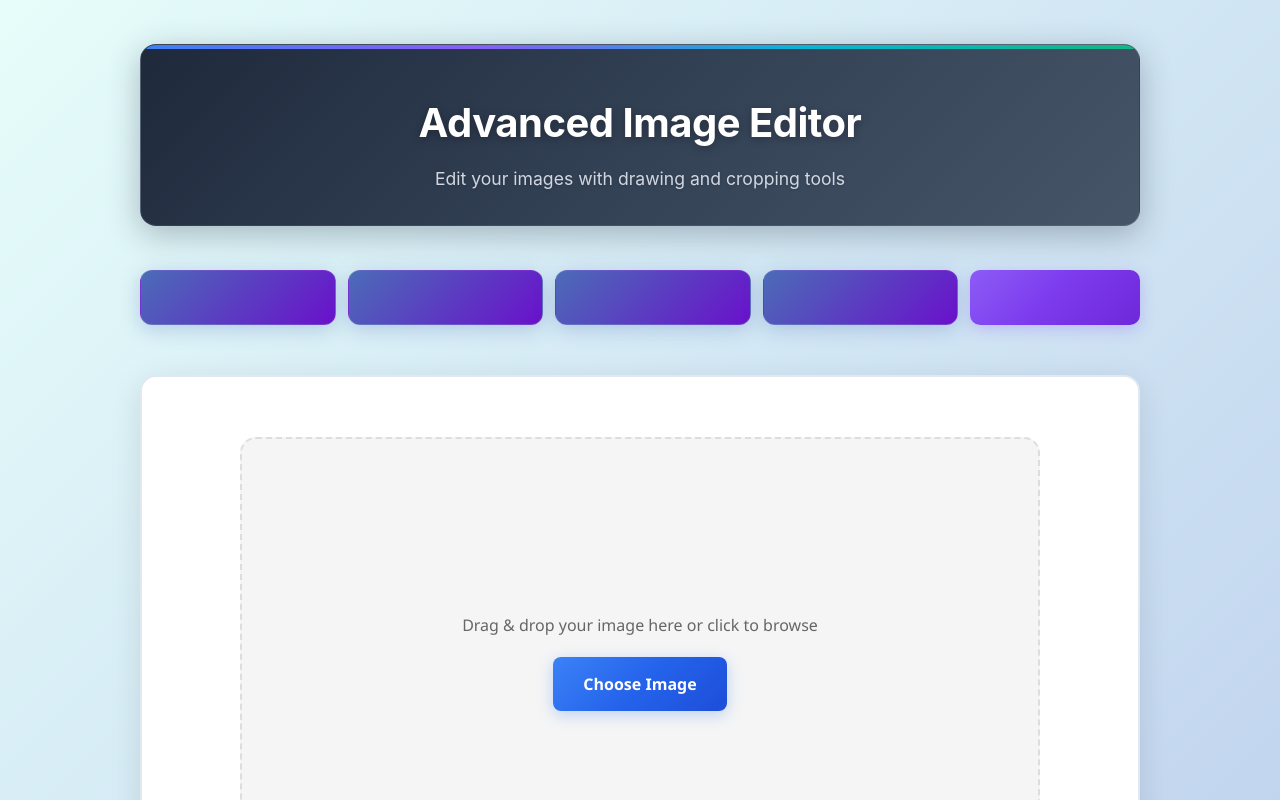
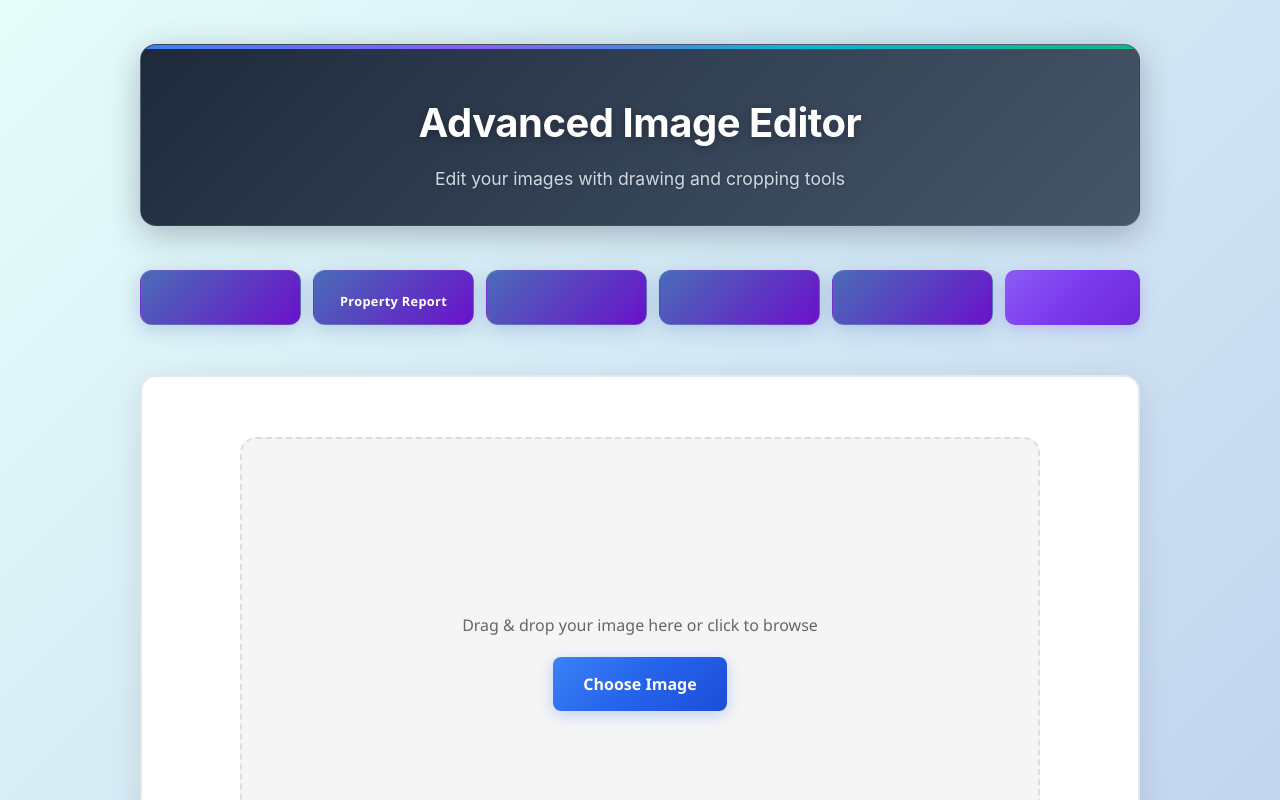
Before and after one commit to AbdulRauf-Sidd/Advanced-Image-Editor-Next.js, a Next.js app: page / in a window 1280 px wide. Shown: the top 800 px of the page. Built offline with nearby package versions, Linux system fonts and the light colour scheme.

Commit message:
report page

```diff
--- a/package.json
+++ b/package.json
@@ -9,6 +9,9 @@
     "lint": "next lint"
   },
   "dependencies": {
+    "@fortawesome/fontawesome-svg-core": "^7.0.0",
+    "@fortawesome/free-solid-svg-icons": "^7.0.0",
+    "@fortawesome/react-fontawesome": "^3.0.1",
     "next": "13.4.19",
     "openai": "^5.16.0",
     "react": "18.2.0",
--- a/src/app/globals.css
+++ b/src/app/globals.css
@@ -1813,3 +1813,240 @@ body {
     min-width: 160px;
   }
 }
+
+.property-report-container .header-main {
+  text-align: center;
+}
+
+/* Complete Property Report Page Styles */
+.property-report-container {
+  background-color: #e6fdfa 0%, #c2d5ef 100%;
+  color: #343a40;
+  line-height: 1.6;
+  padding: 20px;
+  min-height: 100vh;
+}
+
+.property-report-container .container {
+  max-width: 1000px;
+  margin: 0 auto;
+  background: white;
+  border-radius: 10px;
+  box-shadow: 0 0 20px rgba(0, 0, 0, 0.1);
+  overflow: hidden;
+}
+
+.property-report-container header {
+  background: linear-gradient(135deg, #2c3e50 0%, #4a6580 100%);
+  color: white;
+  padding: 30px;
+  text-align: center;
+}
+
+.property-report-container .header-content {
+  display: flex;
+  flex-direction: column;
+  align-items: center;
+  gap: 20px;
+}
+
+.property-report-container .back-btn {
+  align-self: flex-start;
+  background: rgba(255, 255, 255, 0.1);
+  border: 1px solid rgba(255, 255, 255, 0.2);
+  color: white;
+  padding: 10px 20px;
+  border-radius: 6px;
+  cursor: pointer;
+  transition: all 0.3s ease;
+  display: flex;
+  align-items: center;
+  gap: 8px;
+  font-size: 14px;
+}
+
+.property-report-container .back-btn:hover {
+  background: rgba(255, 255, 255, 0.2);
+  transform: translateX(-2px);
+}
+
+.property-report-container .header-main {
+  text-align: center;
+}
+
+.property-report-container h1 {
+  font-size: 2.5rem;
+  margin-bottom: 10px;
+}
+
+.property-report-container .subtitle {
+  font-size: 1.2rem;
+  opacity: 0.9;
+}
+
+.property-report-container .content {
+  padding: 30px;
+}
+
+.property-report-container .issue-section {
+  margin-bottom: 30px;
+  padding-bottom: 20px;
+  border-bottom: 1px solid #e9ecef;
+}
+
+.property-report-container h2 {
+  color: #2c3e50;
+  margin-bottom: 15px;
+  padding-bottom: 10px;
+  border-bottom: 2px solid #6c757d;
+  display: inline-block;
+}
+
+.property-report-container .description {
+  background-color: #f8f9fa;
+  padding: 20px;
+  border-radius: 8px;
+  margin-bottom: 20px;
+  border-left: 4px solid #6c757d;
+}
+
+.property-report-container .image-section {
+  margin: 30px 0;
+  text-align: center;
+}
+
+.property-report-container .image-container {
+  position: relative;
+  margin: 20px 0;
+  border-radius: 8px;
+  overflow: hidden;
+  box-shadow: 0 5px 15px rgba(0, 0, 0, 0.1);
+}
+
+.property-report-container .image-placeholder {
+  height: 300px;
+  background: linear-gradient(45deg, #e6e6e6 25%, #f0f0f0 25%, #f0f0f0 50%, #e6e6e6 50%, #e6e6e6 75%, #f0f0f0 75%, #f0f0f0 100%);
+  background-size: 20px 20px;
+  display: flex;
+  align-items: center;
+  justify-content: center;
+  color: #6c757d;
+  font-style: italic;
+}
+
+.property-report-container .image-caption {
+  margin-top: 10px;
+  font-style: italic;
+  color: #6c757d;
+  text-align: center;
+}
+
+.property-report-container .action-section {
+  background-color: #e8f4f8;
+  padding: 20px;
+  border-radius: 8px;
+  margin-bottom: 30px;
+  border-left: 4px solid #17a2b8;
+}
+
+.property-report-container .costs-section {
+  background-color: #f9f7fe;
+  padding: 20px;
+  border-radius: 8px;
+  margin-bottom: 30px;
+  border-left: 4px solid #6f42c1;
+}
+
+.property-report-container .cost-item {
+  display: flex;
+  justify-content: space-between;
+  padding: 12px 0;
+  border-bottom: 1px dashed #dee2e6;
+}
+
+.property-report-container .cost-item:last-child {
+  border-bottom: none;
+  font-weight: bold;
+  color: #2c3e50;
+  font-size: 1.1rem;
+}
+
+.property-report-container .cost-type {
+  font-weight: 600;
+  color: #495057;
+}
+
+.property-report-container .cost-amount {
+  color: #28a745;
+  font-weight: 600;
+}
+
+.property-report-container .total-cost {
+  background-color: #f1f9f1;
+  padding: 15px;
+  border-radius: 8px;
+  text-align: center;
+  margin-top: 20px;
+  font-size: 1.3rem;
+  font-weight: bold;
+  color: #155724;
+}
+
+.property-report-container .pdf-button {
+  display: block;
+  width: 100%;
+  padding: 15px;
+  background: linear-gradient(135deg, #dc3545 0%, #c82333 100%);
+  color: white;
+  border: none;
+  border-radius: 8px;
+  font-size: 1.2rem;
+  font-weight: 600;
+  cursor: pointer;
+  transition: all 0.3s ease;
+  margin-top: 30px;
+  text-align: center;
+}
+
+.property-report-container .pdf-button:hover {
+  background: linear-gradient(135deg, #c82333 0%, #a71e2a 100%);
+  transform: translateY(-2px);
+  box-shadow: 0 4px 8px rgba(0, 0, 0, 0.2);
+}
+
+.property-report-container .icon {
+  margin-right: 10px;
+}
+
+.property-report-container footer {
+  text-align: center;
+  padding: 20px;
+  background-color: #2c3e50;
+  color: white;
+  font-size: 0.9rem;
+}
+
+.property-report-container .cost-desc {
+  font-size: 0.9rem;
+  color: #666;
+  margin-top: 2px;
+}
+
+/* Responsive styles for property report */
+@media (max-width: 768px) {
+  .property-report-container .container {
+    border-radius: 0;
+  }
+
+  .property-report-container h1 {
+    font-size: 2rem;
+  }
+
+  .property-report-container .content {
+    padding: 20px;
+  }
+
+  .property-report-container .image-placeholder {
+    height: 200px;
+  }
+}
--- a/src/app/page.tsx
+++ b/src/app/page.tsx
@@ -318,6 +318,10 @@ export default function Home() {
             <i className="fas fa-arrow-left"></i>
             {/* <span className="btn-text">Back</span> */}
           </button>
+          <button className="action-btn property-report-btn" onClick={() => router.push('/property-report')}>
+            <i className="fas fa-file-alt"></i>
+            <span className="btn-text">Property Report</span>
+          </button>
           <button className="action-btn undo-btn" onClick={handleUndo}>
             <i className="fas fa-undo"></i>
             {/* <span className="btn-text">Undo</span> */}
```
Also changed, not shown: src/app/property-report/page.tsx (added, +113 -0 lines), 1 other file (tests, documents, lock files or other folders). Lines whose indentation alone changed are shown as unchanged.
